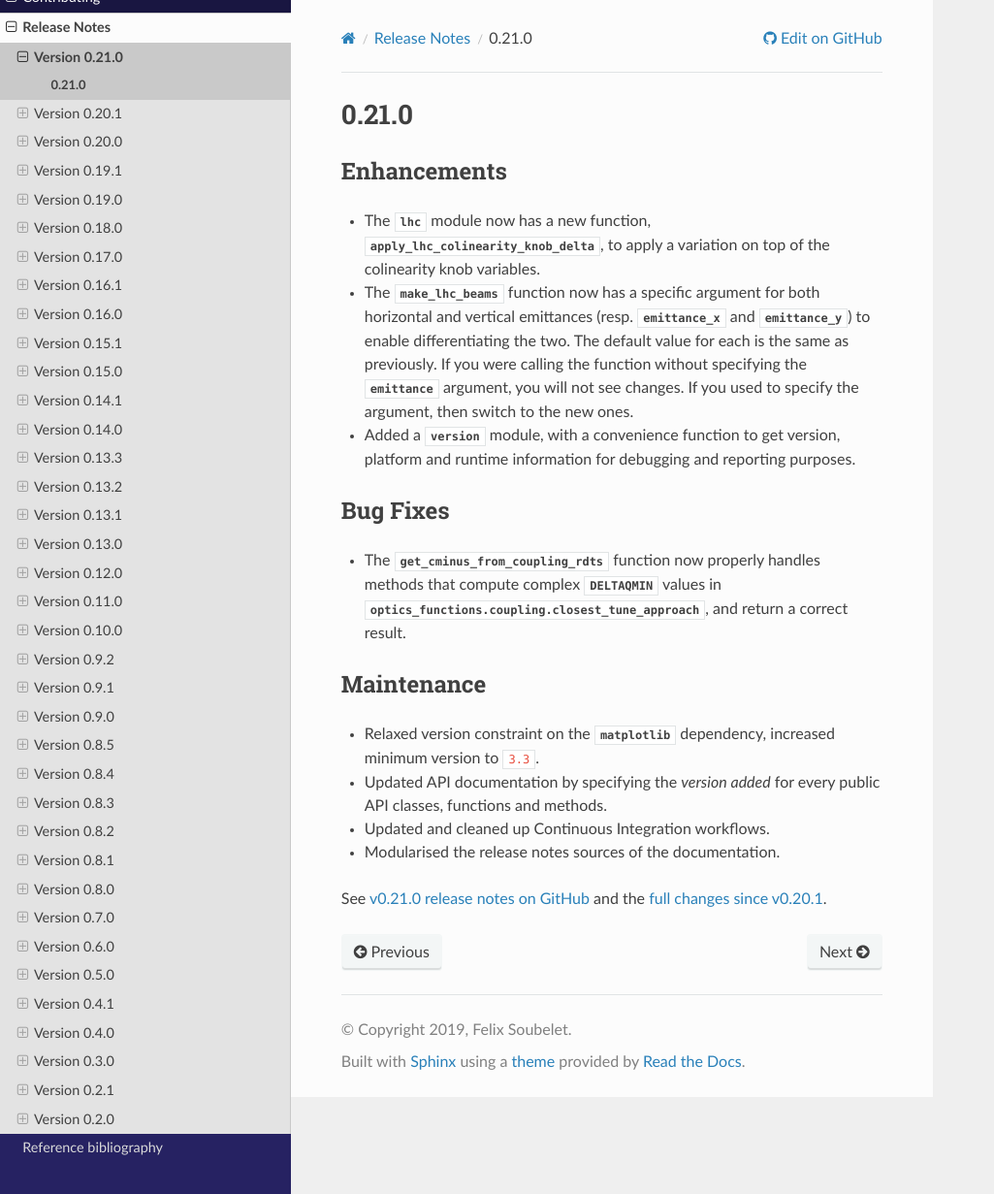
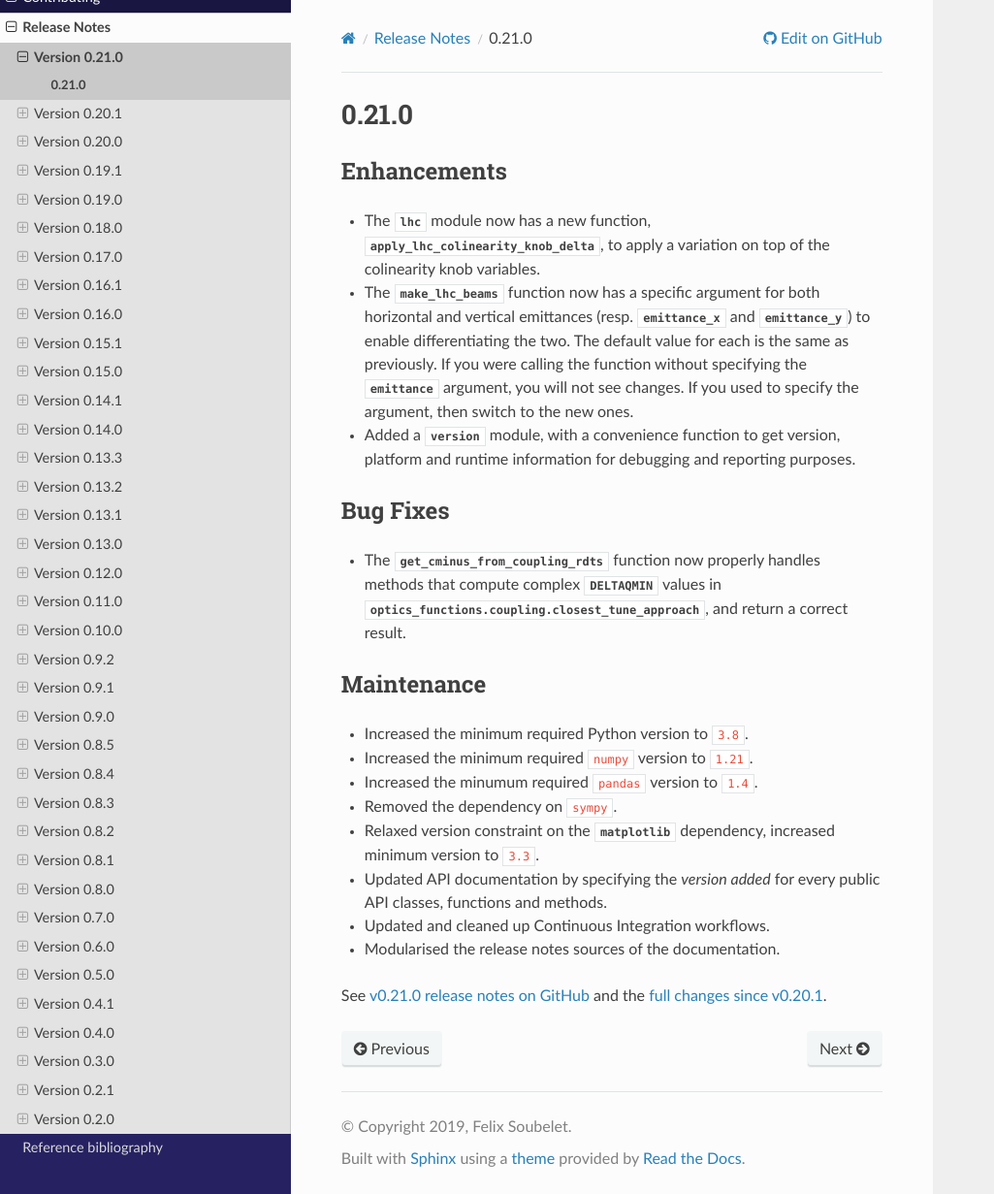
Before and after one commit to fsoubelet/PyhDToolkit, a Sphinx documentation site: the page built from docs/releases/v0.21.0.rst, in a window 1280 px wide and 1231 px high. Shown: the whole window at 97% size, without its empty margins (0-1025 px from the left). Built offline with Sphinx 7.4.7 and the Read the Docs theme 2.0.0, drawn with Linux system fonts in a browser that asks for light colours; pages that are not in the unit, such as notebooks, are missing from menus.

Commit message:
update again

```diff
--- a/docs/releases/v0.21.0.rst
+++ b/docs/releases/v0.21.0.rst
@@ -18,6 +18,10 @@ Bug Fixes
 Maintenance
 ~~~~~~~~~~~
 
+* Increased the minimum required Python version to ``3.8``.
+* Increased the minimum required ``numpy`` version to ``1.21``.
+* Increased the minumum required ``pandas`` version to ``1.4``.
+* Removed the dependency on ``sympy``.
 * Relaxed version constraint on the `matplotlib` dependency, increased minimum version to ``3.3``.
 * Updated API documentation by specifying the *version added* for every public API classes, functions and methods.
 * Updated and cleaned up Continuous Integration workflows.
--- a/pyproject.toml
+++ b/pyproject.toml
@@ -35,7 +35,7 @@ classifiers = [
 [tool.poetry.dependencies]
 python = "^3.8"
 numpy = "^1.21"
-pandas = "^1.0"
+pandas = "^1.4"
 matplotlib = "^3.3"
 scipy = "^1.6"
 tfs-pandas = "^3.2"
```
Also changed, not shown: 1 other file.
